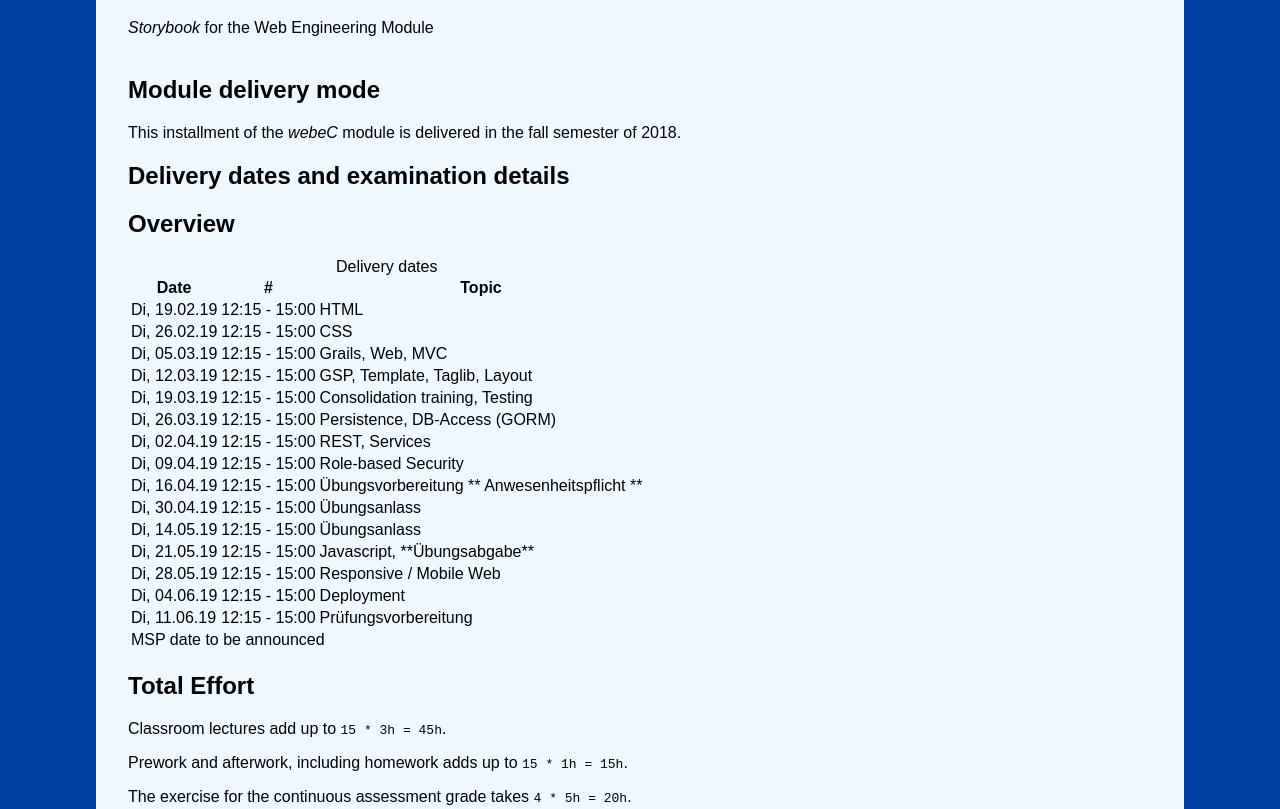
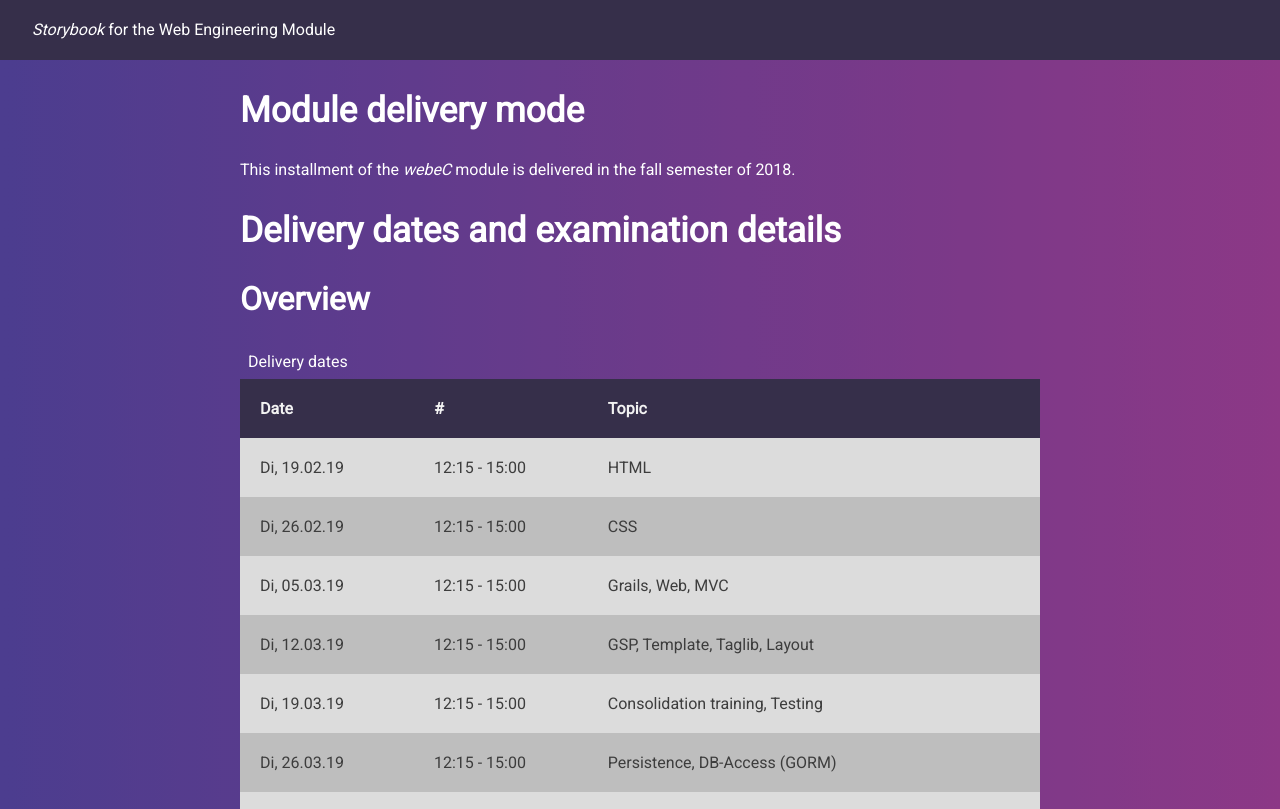
Before and after one commit to 0x49b/FHNW_webec, a plain HTML site: page docs/storybook.html in a window 1280 px wide. Shown: the top 809 px of the page. Drawn offline with Linux system fonts and the light colour scheme.

Commit message:
worked on style

```diff
--- a/docs/storybook.html
+++ b/docs/storybook.html
@@ -4,22 +4,145 @@
     <meta charset="UTF-8">
     <title>Storybook for the Web Engineering Module</title>
     <style>
+        @import url('https://fonts.googleapis.com/css?family=Roboto');
+
         html {
-            background-color: #0041a6;
+            background-color: #6C57CC;
+            background-image: linear-gradient(to right, #6C57CC, #C850C0);
         }
 
         body {
-            font-family: 'Arial', sans-serif;
-            max-width: 80%;
+            font-family: 'Roboto', 'Arial', sans-serif;
             margin: 0 auto;
-            padding-left: 2em;
-            padding-right: 2em;
-            background-color: aliceblue;
+            color: #ffffff;
+            background-color: rgba(0, 0, 0, 0.3);
+            padding-top: 60px;
         }
 
         header {
-            padding: 1.2em 0;
+            margin: 0;
+            height: 60px;
+            width: 100%;
+            background-color: #362F4A;
+            position: fixed;
+            top: 0;
+            vertical-align: middle;
+            line-height: 60px;
+            padding-left: 2em;
+            z-index: 10;
         }
+
+
+        main {
+            max-width: 800px;
+            margin: auto;
+            z-index: 1;
+        }
+
+        h1 {
+            font-size: 2.2em;
+        }
+
+        h2 {
+            font-size: 2em;
+        }
+
+        h3 {
+            font-size: 1.8em;
+        }
+
+        h4 {
+            font-size: 1.6em;
+        }
+
+        h5 {
+            font-size: 1.4em;
+        }
+
+        h6 {
+            font-size: 1.2em;
+        }
+
+        section {
+            width: 100%;
+        }
+
+        table {
+            word-wrap: break-word;
+            table-layout: fixed;
+            width: 100%;
+            border-collapse: collapse;
+            margin: 0;
+        }
+
+        caption {
+            margin: 0.5em;
+            text-align: left;
+        }
+
+
+        th, td {
+            padding: 20px;
+            vertical-align: middle;
+        }
+
+        thead > tr {
+            background-color: #362F4A;
+            border: none;
+            color: #f2f2f2;
+            text-align: left;
+        }
+
+
+        thead tr th:nth-child(1) {
+            width: 20%;
+        }
+
+        thead tr th:nth-child(2) {
+            width: 20%;
+        }
+
+        thead tr th:nth-child(3) {
+            width: 60%;
+        }
+
+
+        tbody, tfoot {
+            color: #3d3d3d;
+        }
+
+        tbody tr:nth-child(even), tfoot {
+            background-color: #bebebe;
+        }
+
+
+        tbody tr:nth-child(odd) {
+            background-color: #dcdcdc;
+        }
+
+        tfoot tr td {
+            text-align: center;
+            font-weight: 900;
+        }
+
+
+        section article:nth-child(3) p {
+            border-bottom: 1px dotted #ffffff;
+        }
+
+        section article:nth-child(3) p:nth-last-child(1) {
+            border-bottom: 1px solid #ffffff;
+        }
+
+        section article:nth-child(3) p code {
+            float: right;
+        }
+
+
+        footer {
+            white-space: normal;
+        }
+
     </style>
 </head>
 <body>
```
